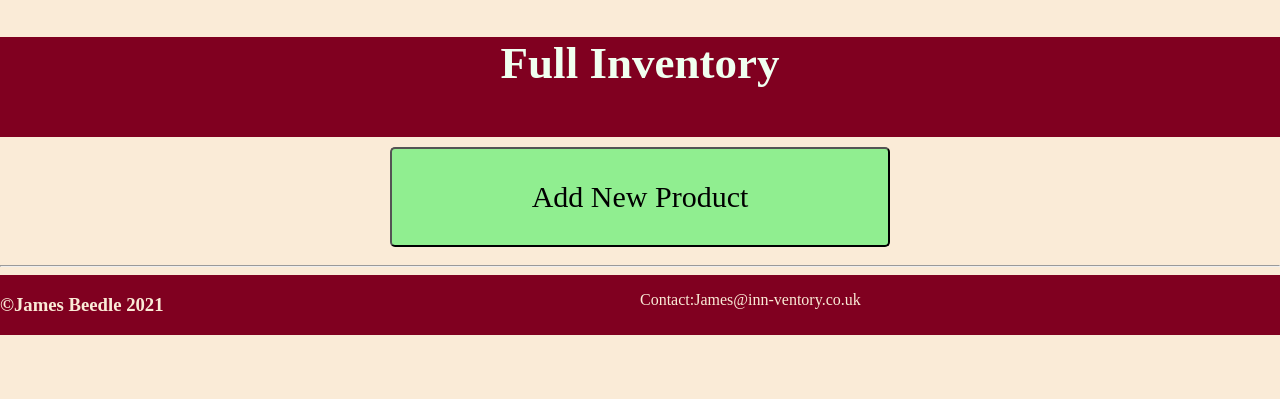
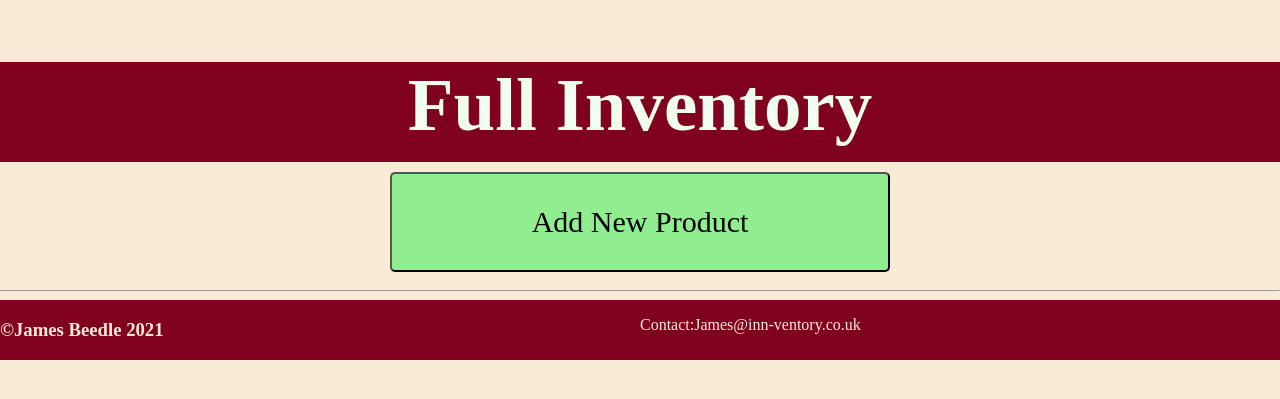
Before and after one commit to JamesSBeedle/Inn-Ventory-Alcohol-Inventory-Application, a Flask app: page /products in a window 1280 px wide. Shown: the part 166-565 px from the top of the page. Run offline with Flask 2, Linux system fonts and the light colour scheme; data that the repository does not hold is empty; some libraries are stand-ins or nearby versions.

Commit message:
added styling to page titles

```diff
--- a/static/style.css
+++ b/static/style.css
@@ -19,7 +19,7 @@ body > footer{
     grid-template-rows:200px, 150px,250px;
 }
 
-#home-page > h1{
+#home-page > section > h1{
     height:150px;
     width:99%;
     font-size:70px;
@@ -78,7 +78,7 @@ body > footer{
 .page-title{
     height:100px;
     width:100%;
-    font-size:30px;
+    font-size:50px;
     text-align: center;
     color:honeydew;
     padding:0;
--- a/templates/index.html
+++ b/templates/index.html
@@ -4,6 +4,7 @@
     <article id="home-page">
 
         <h1>Welcome to Inn-Ventory</h1>
+
         <h2> Business Name Here</h2>
 
         <section id="introduction">
```
